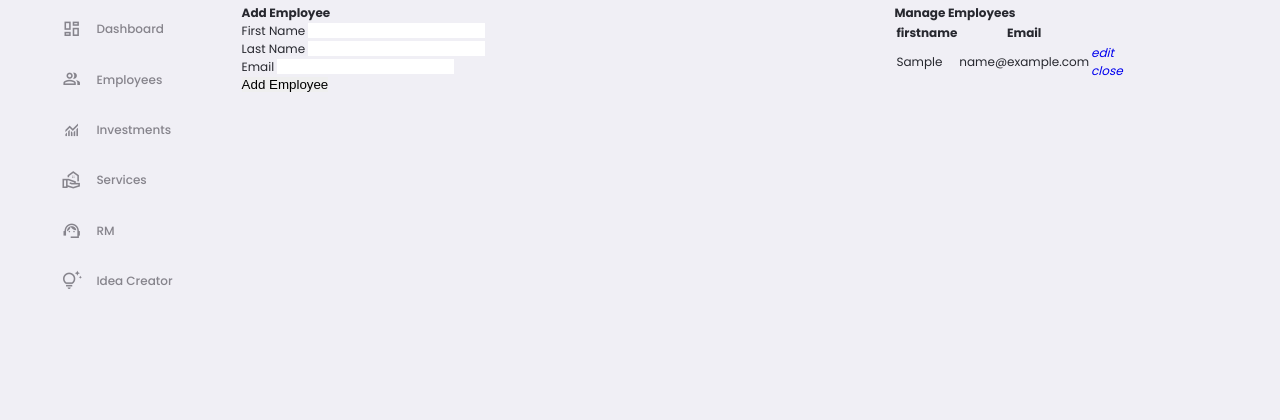
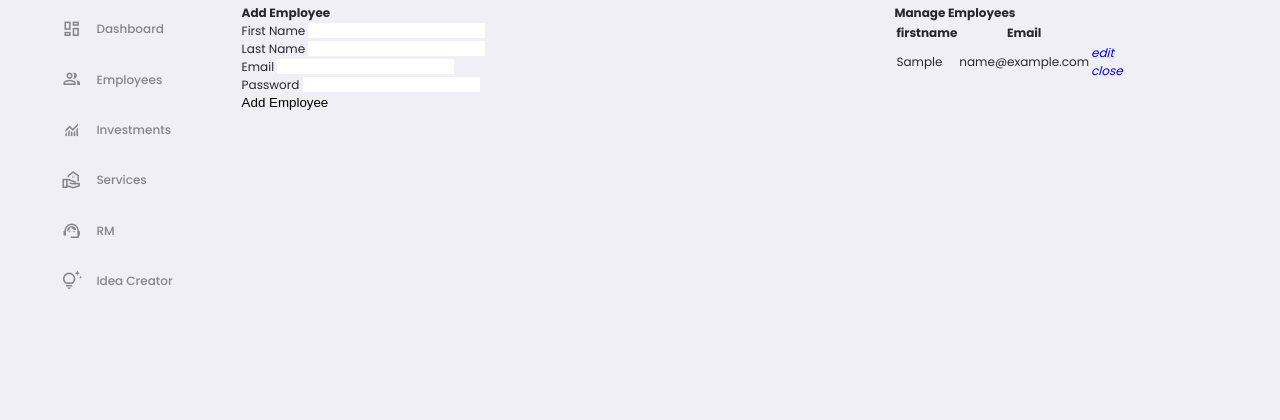
Before and after one commit to Vasanthkabilan/advance_web_solution, a PHP site: page /Client.php in a window 1280 px wide. Shown: the part 95-515 px from the top of the page. Run offline with PHP 8.4, Linux system fonts and the light colour scheme; tables that the repository leaves empty or names only in its code hold one stand-in row (values such as "Sample post").

Commit message:
Updated client.php

```diff
--- a/admin/Client.php
+++ b/admin/Client.php
@@ -2,14 +2,14 @@
 session_start();
 include "db.php";
 include "sidenav.php";
-if(isset($_POST['btn_save']))
-{
-$firstname=$_POST['firstname'];
-$lastname=$_POST['lastname'];
-$email=$_POST['email'];
+if (isset($_POST['btn_save'])) {
+  $firstname = $_POST['firstname'];
+  $lastname = $_POST['lastname'];
+  $email = $_POST['email'];
+  $password_hash=$_POST['password_hash'];
 
-mysqli_query($con,"insert into client(firstname, lastname, email, password_hash) values ('$firstname','$lastname','$email')")
-			or die ("Query 1 is inncorrect........");
+  mysqli_query($con, "insert into client(firstname, lastname, email, password_hash ) values ('$firstname','$lastname','$email','$password_hash')")
+    or die("Query 1 is inncorrect........");
   header("location: Client.php");
   mysqli_close($con);
 }
@@ -37,7 +37,7 @@ mysqli_close($con);
               <div class="col-md-4">
                 <div class="form-group bmd-form-group">
                   <label class="bmd-label-floating">Last Name</label>
-                          <input type="text" name="lastname" id="lastname"  class="form-control" required>
+                  <input type="text" name="lastname" id="lastname" class="form-control" required>
                 </div>
               </div>
             </div>
@@ -46,6 +46,12 @@ mysqli_close($con);
                         <div class="form-group bmd-form-group">
                           <label class="bmd-label-floating">Email</label>
                           <input type="email" name="email" id="email" class="form-control" required>
+                        </div>
+                      </div>
+                      <div class="col-md-6">
+                        <div class="form-group bmd-form-group">
+                          <label class="bmd-label-floating">Password</label>
+                          <input type="password" id="password" name="password_hash" class="form-control" required>
                         </div>
                       </div>
                     </div>
@@ -75,18 +81,19 @@ mysqli_close($con);
                   <th>Email</th>
 
                   <!-- <th><a href="adduser.php" class="btn btn-success">Add New</a></th> -->
-                    </tr></thead>
+                </tr>
+              </thead>
               <tbody>
                 <?php
-                        $result=mysqli_query($con,"select id,firstname, email, password_hash from client")or die ("query 2 incorrect.......");
+                $result = mysqli_query($con, "select id,firstname, email from client") or die("query 2 incorrect.......");
 
-                        while(list($user_id,$user_name,$user_email)=
-                        mysqli_fetch_array($result))
-                        {
+                while (list($user_id, $user_name, $user_email) =
+                  mysqli_fetch_array($result)
+                ) {
                   echo "<tr><td>$user_name</td>";
                   echo "<td>$user_email</td>";
 
-                        echo"<td>
+                  echo "<td>
                         <a href='edituser.php?user_id=$user_id' type='button' rel='tooltip' title='' class='btn btn-info btn-link btn-sm' data-original-title='Edit User'>
                                 <i class='material-icons'>edit</i>
                               <div class='ripple-container'></div></a>
@@ -99,7 +106,13 @@ mysqli_close($con);
                 ?>
               </tbody>
             </table>
-                <div class="ps__rail-x" style="left: 0px; bottom: 0px;"><div class="ps__thumb-x" tabindex="0" style="left: 0px; width: 0px;"></div></div><div class="ps__rail-y" style="top: 0px; right: 0px;"><div class="ps__thumb-y" tabindex="0" style="top: 0px; height: 0px;"></div></div></div>
+            <div class="ps__rail-x" style="left: 0px; bottom: 0px;">
+              <div class="ps__thumb-x" tabindex="0" style="left: 0px; width: 0px;"></div>
+            </div>
+            <div class="ps__rail-y" style="top: 0px; right: 0px;">
+              <div class="ps__thumb-y" tabindex="0" style="top: 0px; height: 0px;"></div>
+            </div>
+          </div>
         </div>
       </div>
     </div>
```
Lines whose indentation alone changed are shown as unchanged.
